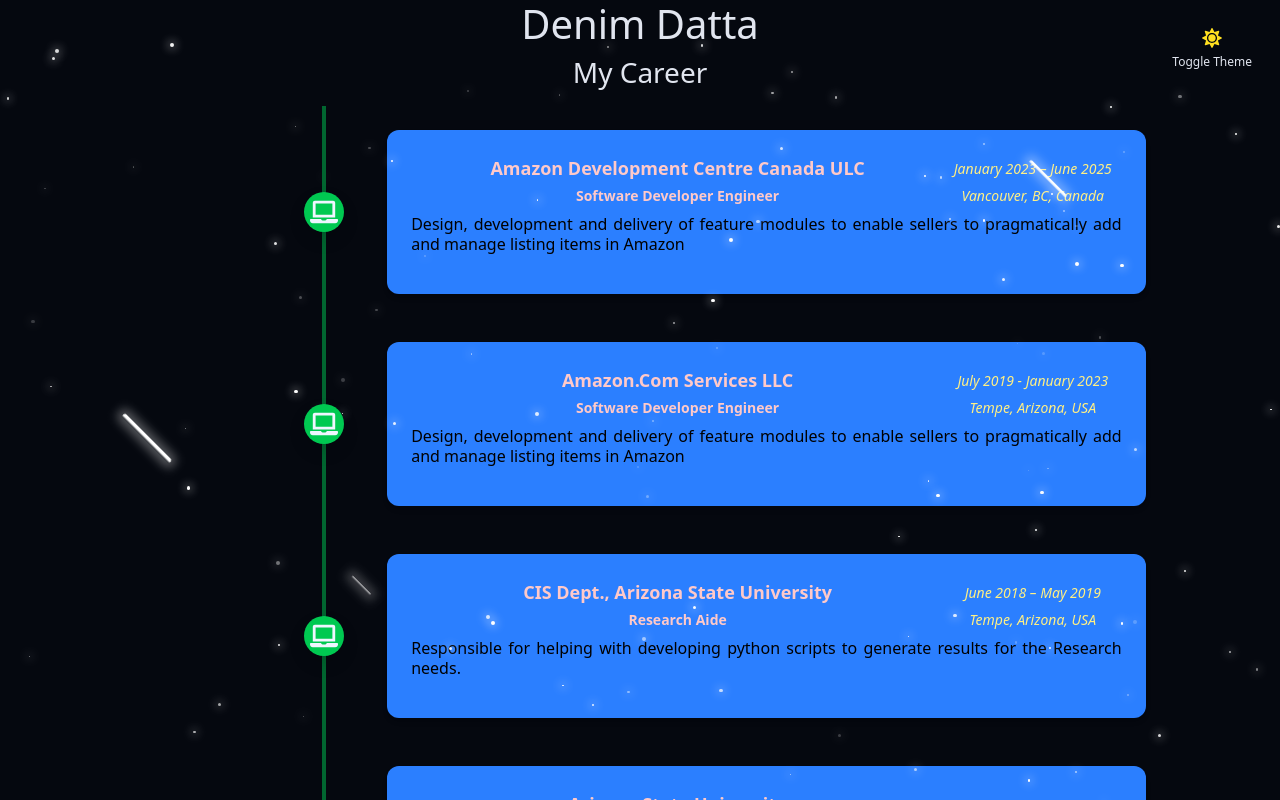
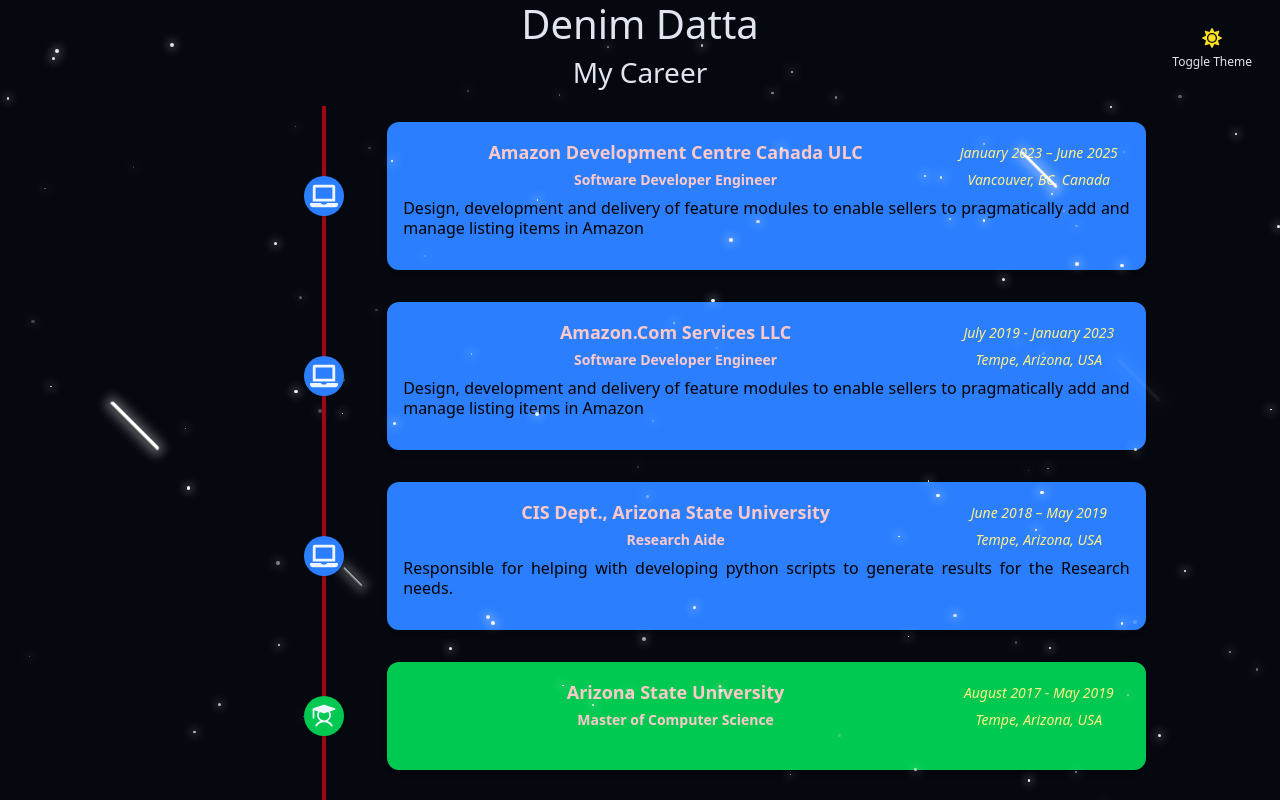
Before and after one commit to denimdatta/denimdatta.github.io, a React (Vite) app: page / in a window 1280 px wide. Shown: the top 800 px of the page. Built offline with nearby package versions, Linux system fonts and the light colour scheme.

Commit message:
Update Career Colours to Type Based

```diff
--- a/src/components/Timeline.tsx
+++ b/src/components/Timeline.tsx
@@ -10,6 +10,8 @@
     title: string;
     synopsis: string;
     symbol: JSX.Element;
+    classNameCircle: string;
+    classNameBox: string;
 
     // Constructor
     constructor(type: string, name: string, duration: string,
@@ -24,10 +26,16 @@
 
         if (type.toLowerCase() === "work") {
             this.symbol = <FaLaptop className={symCN}/>;
+            this.classNameCircle = "timelineCircle work";
+            this.classNameBox = "timlineBox work";
         } else if (type.toLowerCase() === "study") {
             this.symbol = <PiStudentFill className={symCN}/>;
+            this.classNameCircle = "timelineCircle study";
+            this.classNameBox = "timlineBox study";
         } else {
             this.symbol = <FaMagnifyingGlass className={symCN}/>;
+            this.classNameCircle = "timelineCircle others";
+            this.classNameBox = "timlineBox others";
         }
     }
 }
@@ -71,16 +79,14 @@
                     <div key={index} className="flex md:contents">
                         <div className="col-start-3 col-end-4 md:mx-auto relative">
                             <div className="h-full w-10 flex items-center justify-center">
-                                <div className="h-full w-1 bg-green-800 pointer-events-none"></div>
+                                <div className="h-full w-1 bg-red-800 pointer-events-none"></div>
                             </div>
-                            <div
-                                className="w-10 h-10 absolute top-1/2 text-center -mt-5 rounded-full bg-green-500 shadow"
-                            >
+                            <div className={te.classNameCircle}>
                                 {te.symbol}
                             </div>
                         </div>
                         <div
-                            className="bg-blue-500 col-start-4 col-end-10 p-4 rounded-xl my-4 shadow-md"
+                            className={te.classNameBox}
                         >
                             <div className="w-full inline-block">
                                 <div className="w-[75%] mb-1 inline-block text-red-200">
--- a/src/index.css
+++ b/src/index.css
@@ -57,6 +57,26 @@
     box-shadow: 0 0 10px 5px rgba(255, 255, 255, 0.3);
 }
 
+@utility timelineCircle {
+    @apply w-10 h-10 absolute top-1/2 text-center -mt-5 rounded-full shadow;
+}
+
+@utility timlineBox {
+    @apply col-start-4 col-end-10 p-4 rounded-xl my-4 shadow-md;
+}
+
+@utility work {
+    @apply bg-blue-500;
+}
+
+@utility study {
+    @apply bg-green-500;
+}
+
+@utility others {
+    @apply bg-gray-600;
+}
+
 #root {
     max-width: 100%;
     margin:  0 auto;
```
